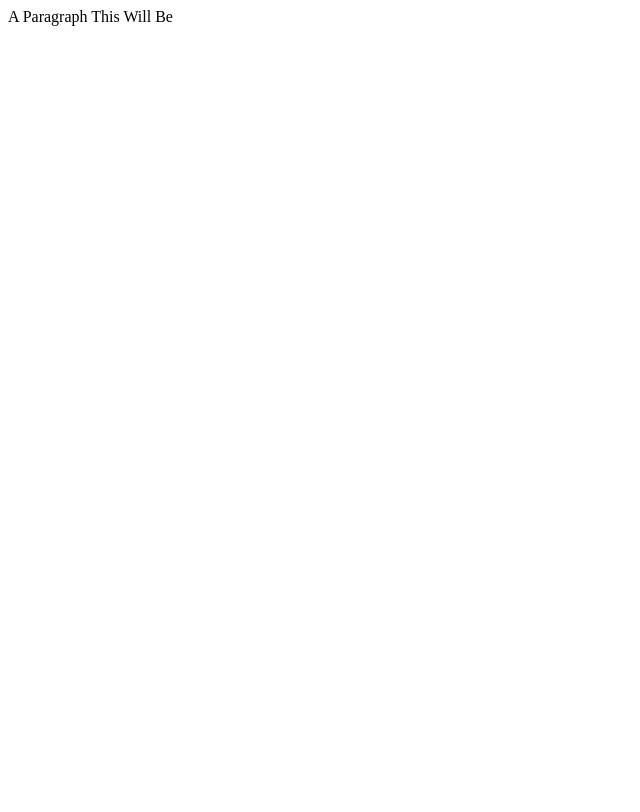
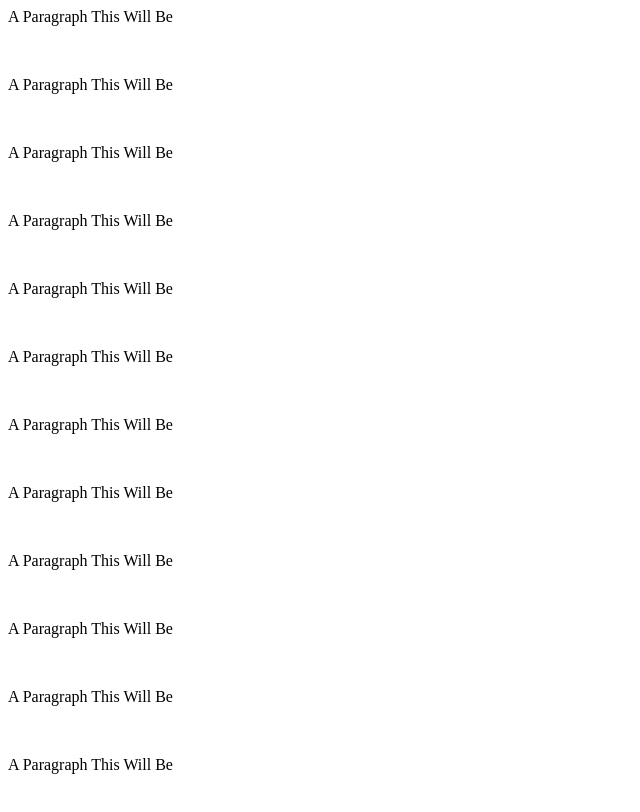
Before and after one commit to HatelessGaming/hatelessgaming.github.io, a plain HTML site: page index.html in a window 1280 px wide. Shown: the whole page, without its empty margins (0-640 px from the left). Drawn offline with Linux system fonts and the light colour scheme.

Commit message:
Update index.html

```diff
--- a/index.html
+++ b/index.html
@@ -3,6 +3,18 @@
     <title>Hateless Gaming</title>
   </head>
   <body>
-    <p>A Paragraph This Will Be</p>
+    <p>A Paragraph This Will Be</p><br/>
+    <p>A Paragraph This Will Be</p><br/>
+    <p>A Paragraph This Will Be</p><br/>
+    <p>A Paragraph This Will Be</p><br/>
+    <p>A Paragraph This Will Be</p><br/>
+    <p>A Paragraph This Will Be</p><br/>
+    <p>A Paragraph This Will Be</p><br/>
+    <p>A Paragraph This Will Be</p><br/>
+    <p>A Paragraph This Will Be</p><br/>
+    <p>A Paragraph This Will Be</p><br/>
+    <p>A Paragraph This Will Be</p><br/>
+    <p>A Paragraph This Will Be</p><br/>
+
   </body>
 </html>
```
